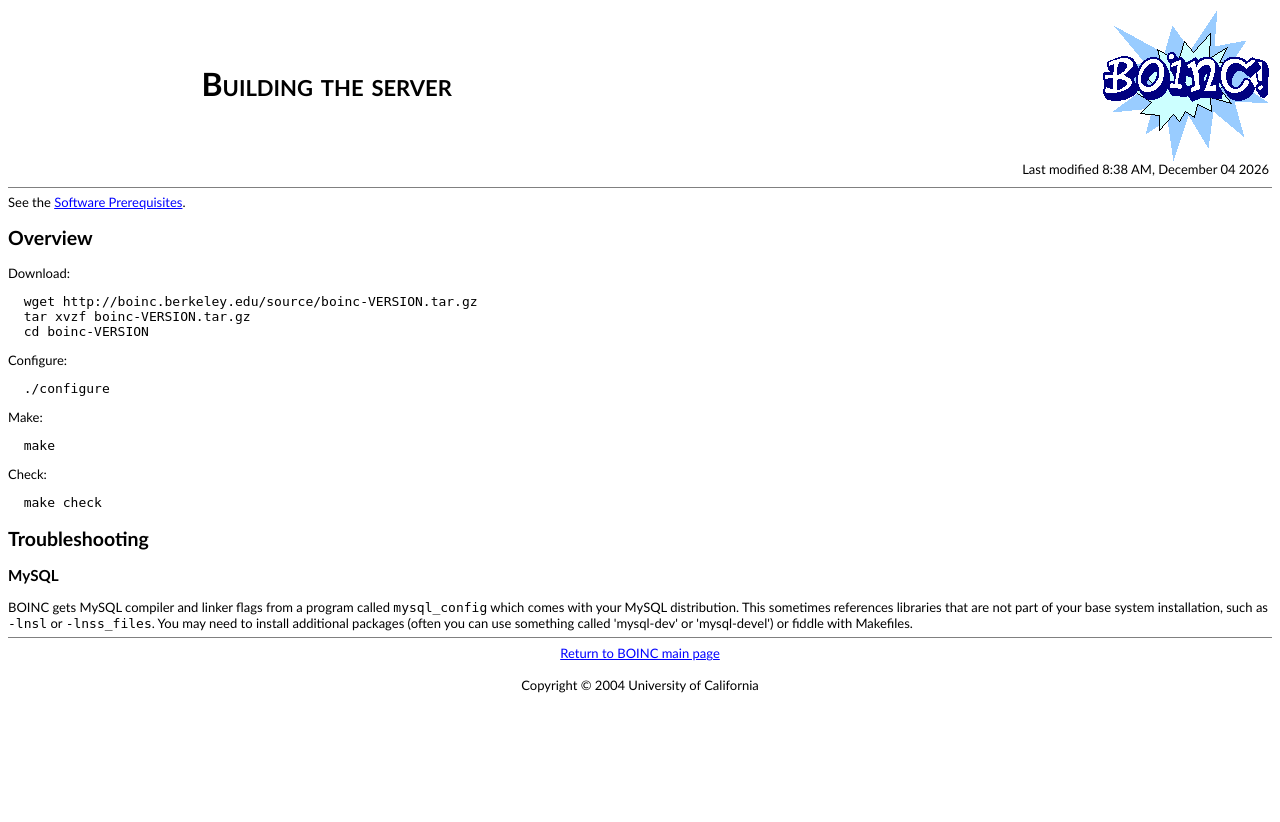
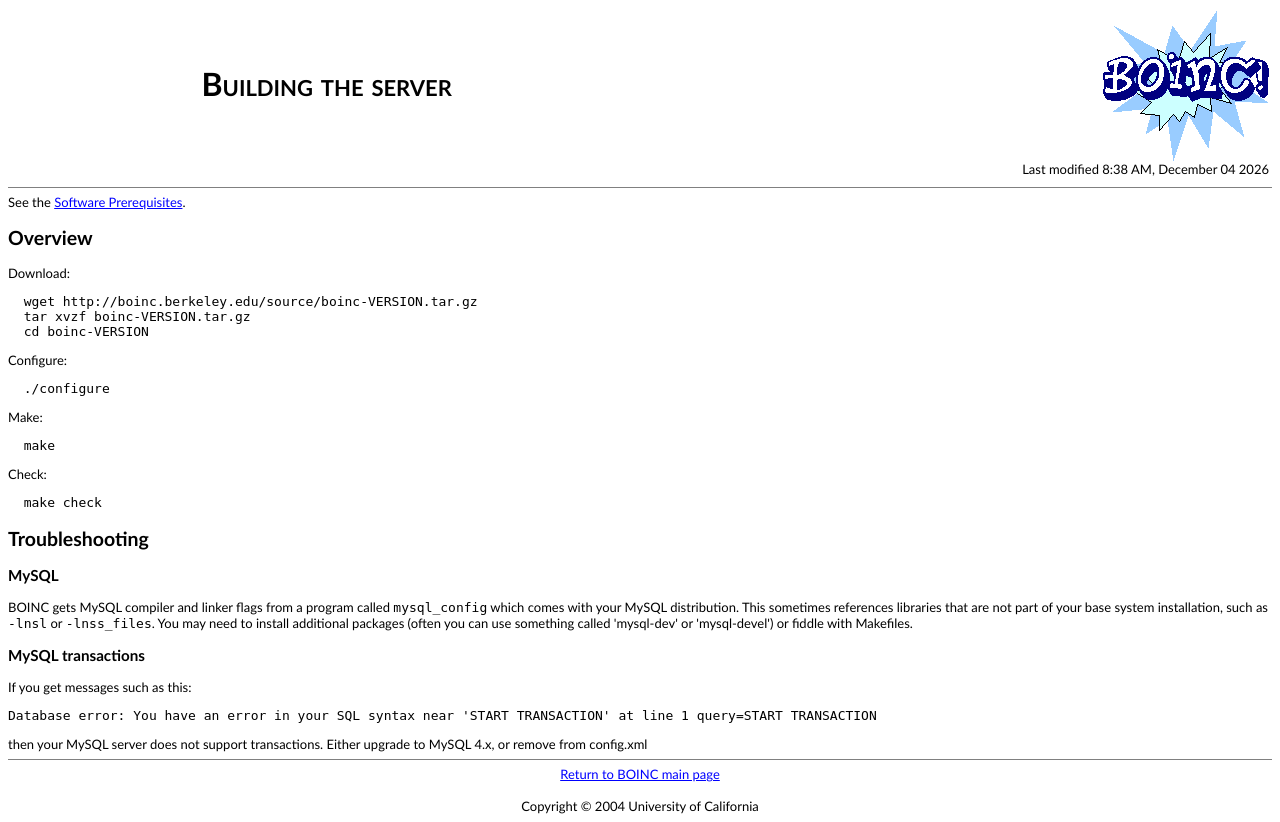
Before and after one commit to BOINC/boinc-site, a PHP site: page /hamid_cgi/build_server.php in a window 1280 px wide. Before the commit the page ends 693 px from the top, so only its background shows below. Run offline with PHP 8.4, Linux system fonts and the light colour scheme.

Commit message:
*** empty log message ***
svn path=/trunk/boinc/; revision=4063

```diff
--- a/build_server.php
+++ b/build_server.php
@@ -35,6 +35,15 @@ You may need to install additional packages
 (often you can use something called 'mysql-dev' or 'mysql-devel')
 or fiddle with Makefiles.
 
+<h3>MySQL transactions </h3>
+If you get messages such as this:
+<pre>
+Database error: You have an error in your SQL syntax near 'START TRANSACTION' at line 1 query=START TRANSACTION
+</pre>
+then your MySQL server does not support transactions.  Either upgrade to MySQL
+4.x, or remove <use_transactions/> from config.xml
+
+
 ";
    page_tail();
 ?>
--- a/software.php
+++ b/software.php
@@ -26,14 +26,16 @@ some information is
 
 Required for <b>compiling</b>:
 <ul>
-  <li><b>GNU C++</b> 2.95 or 3.0-3.3
+  <li><b>GNU C++</b> 2.95 or 3.0 - 3.4
   <li>Other GNU development tools: gmake, gzip, etc.
 </ul>
 
 Required on the <b>database</b> server:
 <ul>
   <li><b>MySQL server</b> 3.23+ or 4.0+
-      (package <code>mysql-server</code>).
+(package <code>mysql-server</code>).  Note: Transactions are only supported by
+MySQL 4.0+; to use MySQL 3.23, disable &lt;use_transactions/&gt; in config.xml
+
 </ul>
 After installing and running the server,
 grant permissions for your own account and for
```
